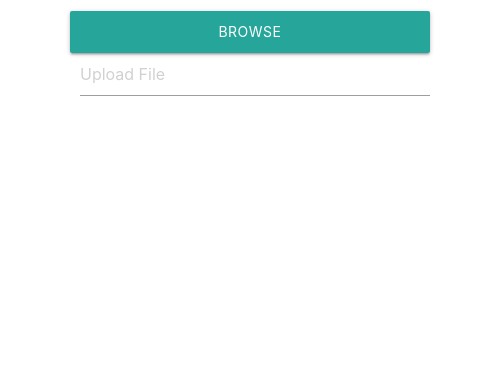
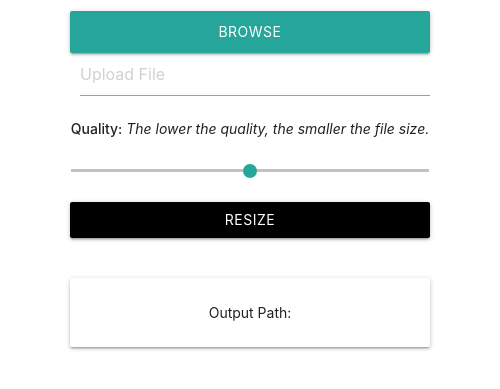
Before and after one commit to AbeTavarez/Image-Zipper, an Electron app: page app/index.html in a window 500 px wide. Shown: the part 155-544 px from the top of the page. Drawn offline with Linux system fonts and the light colour scheme.

Commit message:
materialized

```diff
--- a/app/index.html
+++ b/app/index.html
@@ -23,8 +23,23 @@
                 <div class="file-path-wrapper">
                     <input type="text" name="" id="" class="file-path validate" placeholder="Upload File">
                 </div>
+                <p>
+                    <strong>Quality:</strong>
+                    <em>The lower the quality, the smaller the file size.</em>
+                </p>
+                <p class="range-field">
+                    <input type="range" min="0" max="100" id="slider">
+                </p>
             </div>
+            <input type="submit" value="Resize" class="btn black">
         </form>
+
+        <div class="card output">
+            <div class="card-content">
+                Output Path: <span id="output-path"></span>
+            </div>
+        </div>
     </div>
+    <script src="js/materialize.min.js"></script>
 </body>
 </html>
```
